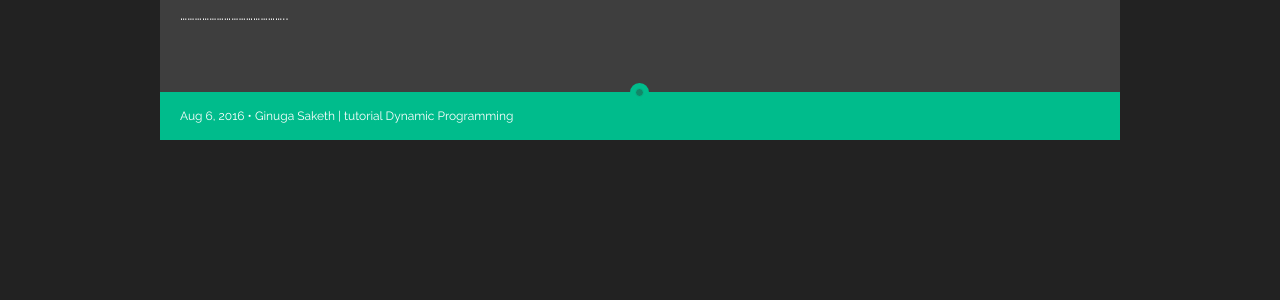
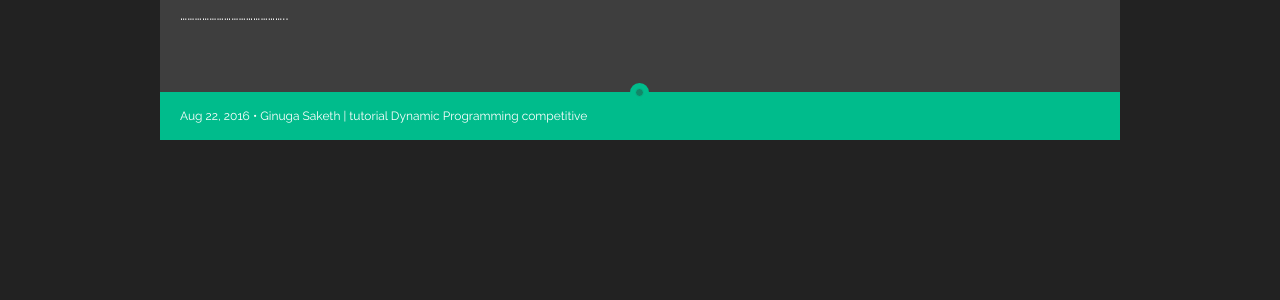
Before and after one commit to pclubiitk/pclub.in, a Jekyll site: the page built from _posts/2016-08-23-dpconvex.md, in a window 1280 px wide and 900 px high, scrolled down 2449 px. Shown: the part 428-728 px from the top of the window. Built offline with Jekyll 4.4.1, drawn with Linux system fonts in a browser that asks for light colours; nearby versions of some CDN libraries; comment, search, counter and statistics services are not loaded; a style sheet for code colours, icons or effects is not loaded.

Commit message:
Article on Dynamic Programming Optimization using Convex Hull Trick(updated)

```diff
--- a/_posts/2016-08-22-dpconvex.md
+++ b/_posts/2016-08-23-dpconvex.md
@@ -1,17 +1,18 @@
 ---
 layout: post
 title: "Dynamic Programming Optimization with Convex Hull Trick"
-date: 2016-08-07 2:15:00 +530
+date: 2016-08-23 2:15:00 +530
 author: Ginuga Saketh
 website:
 category:
 tags:
 - tutorial
 - Dynamic Programming
-
+- competitive
 
 categories:
 - tutorial
+- Algos
 
 image:
   url:
```
